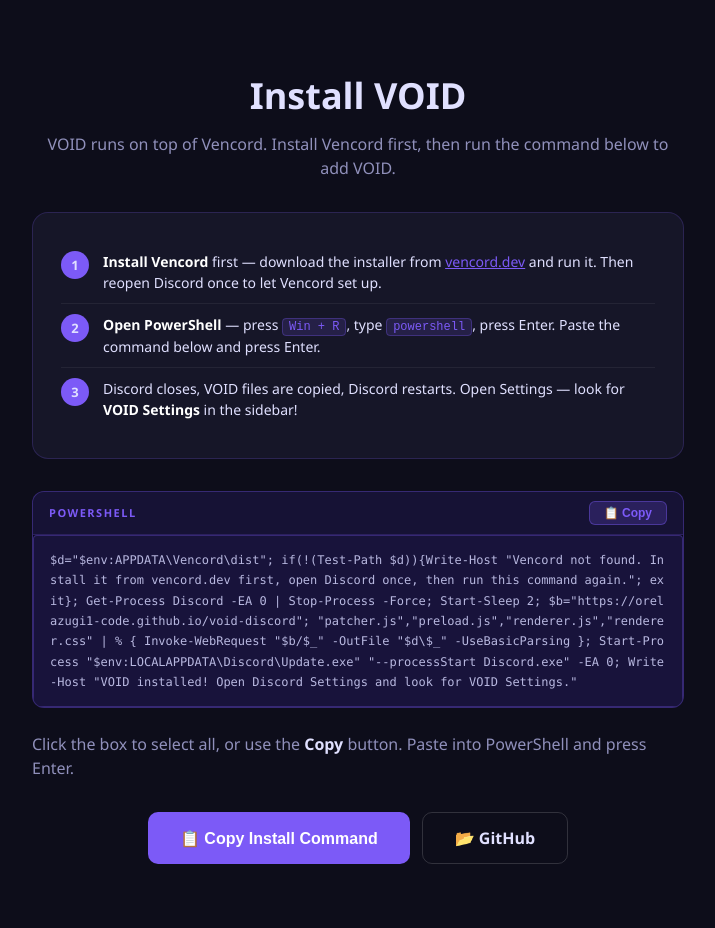
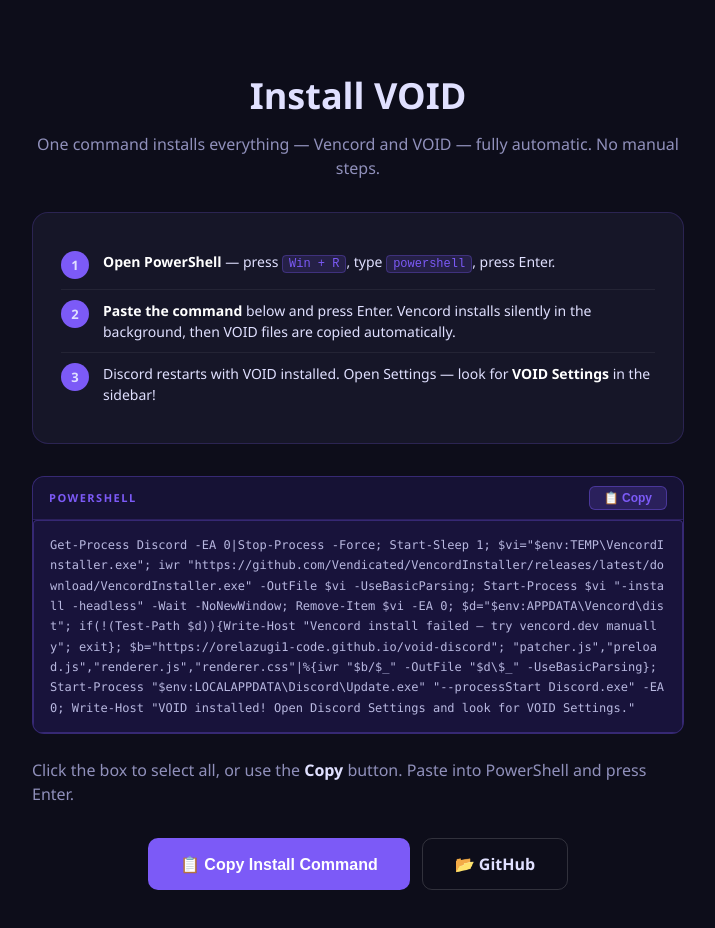
Before and after one commit to orelazugi1-code/void-discord, a plain HTML site: page index.html in a window 1280 px wide. Shown: the part 1800-2728 px from the top of the page, without its empty margins (282-997 px from the left). Drawn offline with Linux system fonts and the light colour scheme.

Commit message:
Auto-install Vencord silently then VOID — one command, no prerequisites

```diff
--- a/index.html
+++ b/index.html
@@ -155,11 +155,11 @@
 
 <section class="install" id="install">
   <h2>Install VOID</h2>
-  <p>VOID runs on top of Vencord. Install Vencord first, then run the command below to add VOID.</p>
+  <p>One command installs everything — Vencord and VOID — fully automatic. No manual steps.</p>
   <div class="steps">
-    <div class="step"><div class="step-num">1</div><div class="step-text"><b>Install Vencord</b> first — download the installer from <a href="https://vencord.dev" target="_blank" style="color:#7c5af7">vencord.dev</a> and run it. Then reopen Discord once to let Vencord set up.</div></div>
-    <div class="step"><div class="step-num">2</div><div class="step-text"><b>Open PowerShell</b> — press <code>Win + R</code>, type <code>powershell</code>, press Enter. Paste the command below and press Enter.</div></div>
-    <div class="step"><div class="step-num">3</div><div class="step-text">Discord closes, VOID files are copied, Discord restarts. Open Settings — look for <b>VOID Settings</b> in the sidebar!</div></div>
+    <div class="step"><div class="step-num">1</div><div class="step-text"><b>Open PowerShell</b> — press <code>Win + R</code>, type <code>powershell</code>, press Enter.</div></div>
+    <div class="step"><div class="step-num">2</div><div class="step-text"><b>Paste the command</b> below and press Enter. Vencord installs silently in the background, then VOID files are copied automatically.</div></div>
+    <div class="step"><div class="step-num">3</div><div class="step-text">Discord restarts with VOID installed. Open Settings — look for <b>VOID Settings</b> in the sidebar!</div></div>
   </div>
 
   <div class="cmd-box">
@@ -167,7 +167,7 @@
       <span class="cmd-label">PowerShell</span>
       <button class="btn-copy" id="copyBtn" onclick="copyCmd()">📋 Copy</button>
     </div>
-    <code class="cmd-text" id="cmdText">$d="$env:APPDATA\Vencord\dist"; if(!(Test-Path $d)){Write-Host "Vencord not found. Install it from vencord.dev first, open Discord once, then run this command again."; exit}; Get-Process Discord -EA 0 | Stop-Process -Force; Start-Sleep 2; $b="https://orelazugi1-code.github.io/void-discord"; "patcher.js","preload.js","renderer.js","renderer.css" | % { Invoke-WebRequest "$b/$_" -OutFile "$d\$_" -UseBasicParsing }; Start-Process "$env:LOCALAPPDATA\Discord\Update.exe" "--processStart Discord.exe" -EA 0; Write-Host "VOID installed! Open Discord Settings and look for VOID Settings."</code>
+    <code class="cmd-text" id="cmdText">Get-Process Discord -EA 0|Stop-Process -Force; Start-Sleep 1; $vi="$env:TEMP\VencordInstaller.exe"; iwr "https://github.com/Vendicated/VencordInstaller/releases/latest/download/VencordInstaller.exe" -OutFile $vi -UseBasicParsing; Start-Process $vi "-install -headless" -Wait -NoNewWindow; Remove-Item $vi -EA 0; $d="$env:APPDATA\Vencord\dist"; if(!(Test-Path $d)){Write-Host "Vencord install failed — try vencord.dev manually"; exit}; $b="https://orelazugi1-code.github.io/void-discord"; "patcher.js","preload.js","renderer.js","renderer.css"|%{iwr "$b/$_" -OutFile "$d\$_" -UseBasicParsing}; Start-Process "$env:LOCALAPPDATA\Discord\Update.exe" "--processStart Discord.exe" -EA 0; Write-Host "VOID installed! Open Discord Settings and look for VOID Settings."</code>
   </div>
   <p class="ps-hint">Click the box to select all, or use the <b>Copy</b> button. Paste into PowerShell and press Enter.</p>
 
```
